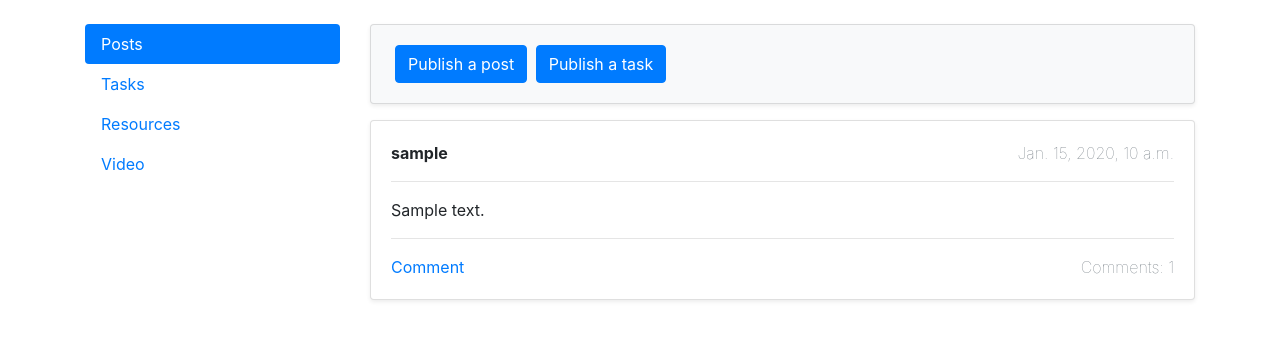
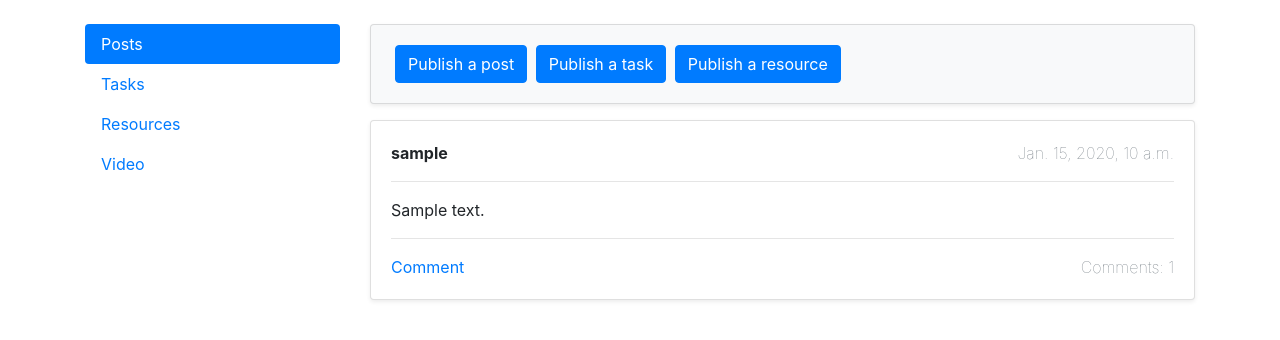
Before and after one commit to Industrylaud/dels, a Django app: page /subjects/1/teacher in a window 1280 px wide. Shown: the part 56-396 px from the top of the page. Run offline with Django 3.2, Linux system fonts and the light colour scheme; a user stored in the database is signed in; tables that the repository leaves empty hold one stand-in row (values such as "Sample post").

Commit message:
add resource deletion

```diff
--- a/subjects/forms.py
+++ b/subjects/forms.py
@@ -1,6 +1,6 @@
 from django import forms
 
-from subjects.models import Task
+from subjects.models import Task, Resource
 
 
 class CustomDateTimeInput(forms.DateTimeInput):
@@ -23,7 +23,7 @@ class TaskCreationForm(forms.ModelForm):
 
 class ResourceCreationForm(forms.ModelForm):
     class Meta:
-        model = Task
+        model = Resource
         fields = [
             'body',
             'file',
--- a/subjects/models.py
+++ b/subjects/models.py
@@ -167,9 +167,9 @@ class Resource(models.Model):
     name = models.CharField(max_length=255)
     body = models.TextField(max_length=4000)
     pub_date = models.DateTimeField('date_published', auto_now_add=True)
+    file = models.FileField(upload_to=f"resources/", null=True, blank=True)
 
-    @property
-    def dir_name(self):
-        return f"{self.subject.id}/{self.id}/"
-
-    file = models.FileField(upload_to=f"resources/{dir_name}", null=True, blank=True)
+    def get_absolute_url(self):
+        return reverse('teacher_subject', args=[
+            str(self.subject_id)
+        ])
--- a/subjects/urls.py
+++ b/subjects/urls.py
@@ -9,4 +9,5 @@ urlpatterns = [
     path('<int:pk>/post_detail/<int:id>', SubjectPostDetailView.as_view(), name='post_detail_subject'),
     path('<int:pk>/task_detail/<uuid:id>', TaskDetailView.as_view(), name='task_detail_subject'),
     path('<int:pk>/resource_create', TeacherResourceCreateView.as_view(), name='resource_create'),
+    path('<int:pk>/resource_delete/<uuid:id>', TeacherResourceDeleteView.as_view(), name='resource_delete'),
 ]
--- a/subjects/views.py
+++ b/subjects/views.py
@@ -1,8 +1,8 @@
-from django.contrib.auth import get_user_model
 from django.contrib.auth.mixins import LoginRequiredMixin
 from django.http import HttpResponseForbidden
 from django.shortcuts import get_object_or_404
-from django.views.generic import ListView, CreateView
+from django.urls import reverse_lazy
+from django.views.generic import ListView, CreateView, DeleteView
 
 from .forms import TaskCreationForm, ResourceCreationForm
 from .models import PostInSubject, Task, Resource, Subject, CommentInSubject, CommentTask
@@ -58,7 +58,6 @@ class SubjectPostDetailView(LoginRequiredMixin, CreateView):
     def get_context_data(self, **kwargs):
         post = get_object_or_404(PostInSubject, pk=int(self.kwargs['id']))
         subject = get_object_or_404(Subject, pk=int(self.kwargs['pk']))
-        user = get_user_model()
 
         if get_object_or_404(subject.teachers, teacher=self.request.user) or \
                 get_object_or_404(subject.students, user=self.request.user):
@@ -104,7 +103,6 @@ class TaskDetailView(LoginRequiredMixin, CreateView):
     def get_context_data(self, **kwargs):
         task = get_object_or_404(Task, pk=self.kwargs['id'])
         subject = get_object_or_404(Subject, pk=int(self.kwargs['pk']))
-        user = get_user_model()
 
         if get_object_or_404(subject.teachers, teacher=self.request.user) or \
                 get_object_or_404(subject.students, user=self.request.user):
@@ -129,3 +127,13 @@ class TeacherResourceCreateView(LoginRequiredMixin, CreateView):
     def form_valid(self, form):
         form.instance.subject = Subject.objects.get(id=int(self.kwargs['pk']))
         return super().form_valid(form)
+
+
+class TeacherResourceDeleteView(LoginRequiredMixin, DeleteView):
+    model = Resource
+    template_name = 'subjects/teacher_resource_delete.html'
+    pk_url_kwarg = 'id'
+
+    def get_success_url(self):
+        subject = self.object.subject
+        return reverse_lazy('teacher_subject', args=[str(subject.id)])
--- /dev/null
+++ b/templates/subjects/teacher_resources.html
@@ -0,0 +1,18 @@
+<div class="tab-pane fade" id="v-pills-resources" role="tabpanel" aria-labelledby="v-pills-resources-tab">
+
+    {% for resource in resources %}
+        <div class="card mt-3 mx-auto shadow-sm">
+            <div class="card-body pb-1">
+                <p>{{ resource.body }}</p>
+                <hr>
+                {% if resource.file %}
+                    <a href="{{ resource.file.url }}">download task files</a>
+                {% endif %}
+            </div>
+        <div class="card-footer">
+            <a href="{% url 'resource_delete' subject.pk resource.id %}">Delete</a>
+        </div>
+        </div>
+    {% endfor %}
+
+</div>
--- a/templates/subjects/teacher_subject.html
+++ b/templates/subjects/teacher_subject.html
@@ -24,6 +24,8 @@
                     href="{% url 'post_create_teacher' subject.pk %}">Publish a post</a>
                     <a class="btn btn-primary ml-1" type="button"
                     href="{% url 'task_create_teacher' subject.pk %}">Publish a task</a>
+                    <a class="btn btn-primary ml-1" type="button"
+                    href="{% url 'resource_create' subject.pk %}">Publish a resource</a>
                 </div>
             </div>
 
@@ -31,8 +33,9 @@
                 {% include 'subjects/teacher_posts.html' %}
 
                 {% include 'subjects/teacher_tasks.html' %}
+
+                {% include 'subjects/teacher_resources.html' %}
                 {% comment %}
-                    {% include teacher_resources.html %}
                     {% include teacher_video.html %}
                 {% endcomment %}
             </div>
```
Also changed, not shown: templates/subjects/teacher_resource_creation.html (+12 -0 lines), templates/subjects/teacher_resource_delete.html (added, +12 -0 lines), subjects/migrations/0003_auto_20201215_2100.py (added).
